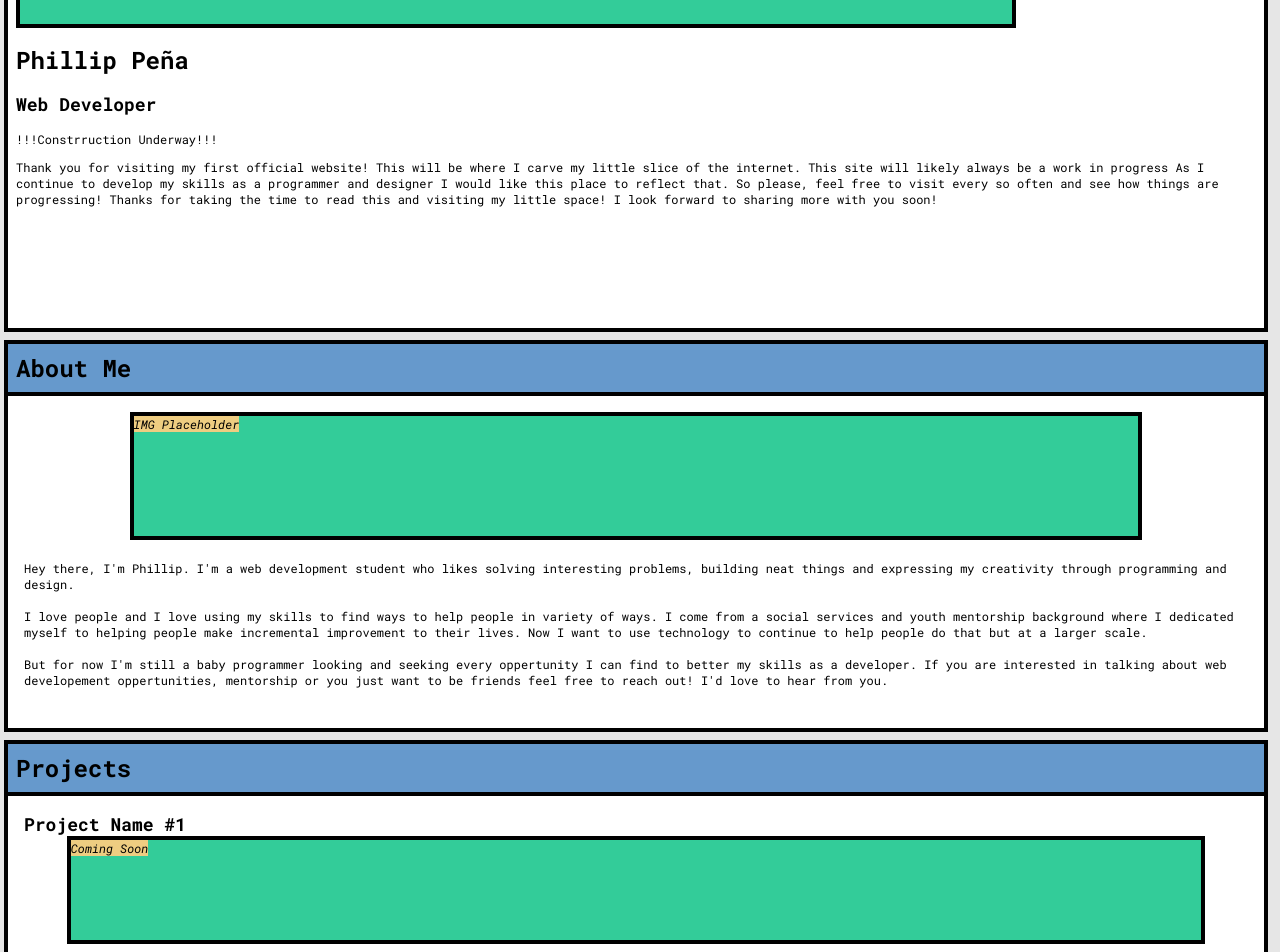
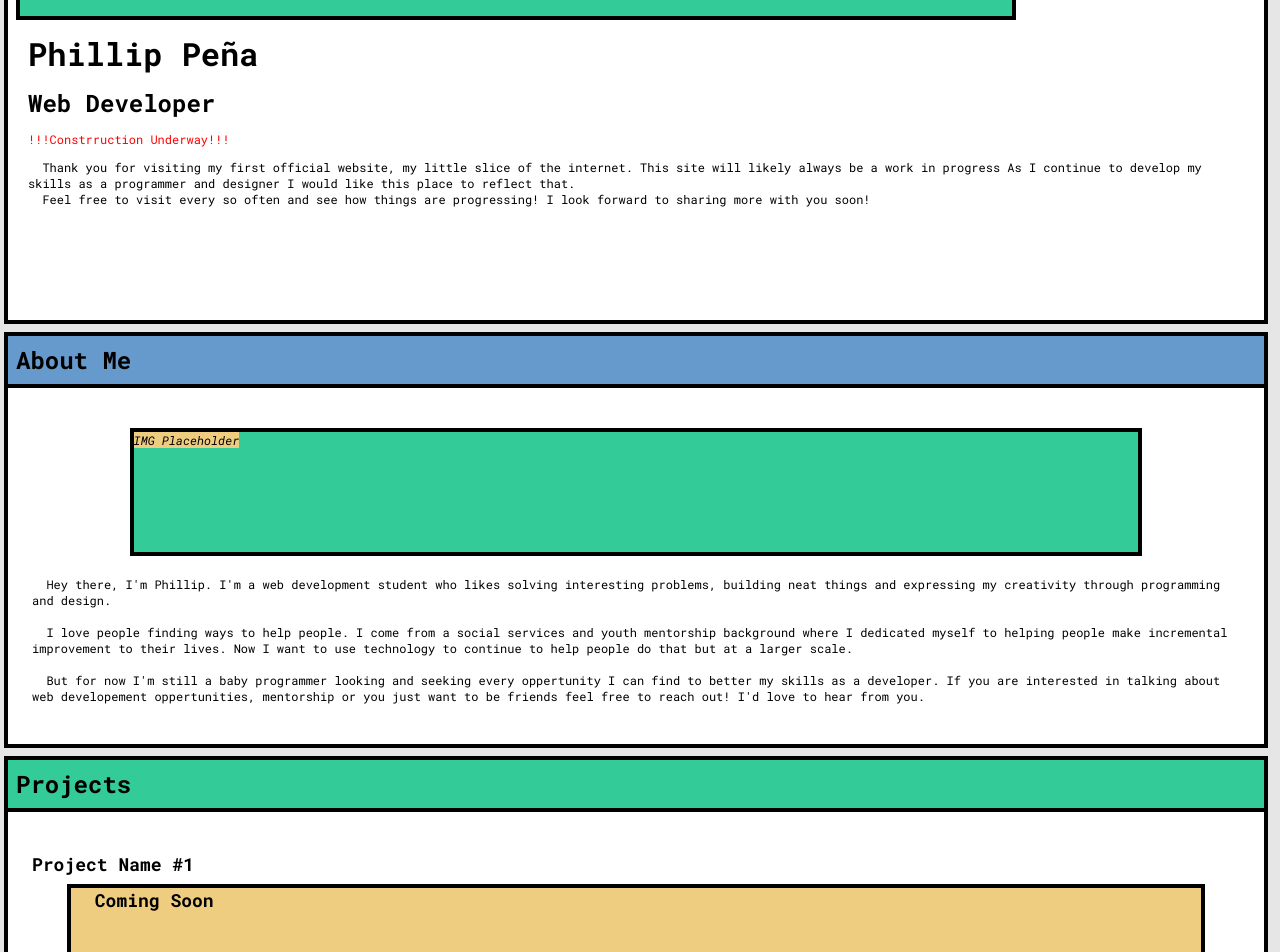
Before and after one commit to srqphil/srqphil.github.io, a plain HTML site: page index.html in a window 1280 px wide. Shown: the part 300-1252 px from the top of the page. Drawn offline with Linux system fonts and the light colour scheme.

Commit message:
Website update
Made section headers sticky and aligned to nav menu

Formatted text to be more readable

```diff
--- a/index.html
+++ b/index.html
@@ -25,46 +25,44 @@
     <main>
         <div id="homeCard">
             <div id="homeIMG"><i>IMG Placeholder</i></div>
-            <h1>Phillip Peña</h1>
-            <h2>Web Developer</h2>
+            <h1 id="name">Phillip Peña</h1>
+            <h2 id="title">Web Developer</h2>
             <p id="construction">!!!Constrruction Underway!!!</p>
             <p>
-                Thank you for visiting my first official website! This will be where I
-                carve my little slice of the internet. This site will likely always be a work in progress
+                &nbsp Thank you for visiting my first official website, my little slice of the internet. This site will likely always be a work in progress
                 As I continue to develop my skills as a programmer and designer I would like this place to reflect that.
-                So please, feel free to visit every so often and see how things are progressing! Thanks for taking the time
-                to read this and visiting my little space! I look forward to sharing more with you soon!
+                <br> &nbsp Feel free to visit every so often and see how things are progressing! I look forward to sharing more with you soon!
             </p>
         </div>
 
-        <div class="card">
         <div id="about" class="titleBox">
             <h1>About Me</h1>
         </div>
+        <div class="card">
             <div id="aboutIMG"><i>IMG Placeholder</i></div>
-            <p>Hey there, I'm Phillip. I'm a web development student who likes solving interesting
+            <p> &nbsp Hey there, I'm Phillip. I'm a web development student who likes solving interesting
                 problems, building neat things and expressing my creativity through programming and design.
                 <br><br>
 
-                I love people and I love using my skills to find ways to help people in variety of ways. I come
+                &nbsp I love people finding ways to help people. I come
                 from a social services and youth mentorship background where I dedicated myself to helping people
                 make incremental improvement to their lives. Now I want to use technology to continue to help people
                 do that but at a larger scale. <br><br>
 
-                But for now I'm still a baby programmer looking and seeking every oppertunity I can find to better my
+                &nbsp But for now I'm still a baby programmer looking and seeking every oppertunity I can find to better my
                 skills as a developer. If you are interested in talking about web developement oppertunities, mentorship
                 or you just want to be friends feel free to reach out! I'd love to hear from you.
                 </p>
         </div>
 
-        <div class="card">
         <div id="projects" class="titleBox">
             <h1>Projects</h1>
         </div>
+        <div class="card">
             <h2>Project Name #1</h2>
             <div class="projectCard">
                 <div class="projectIMG">
-                    <i>Coming Soon</i>
+                    <h2>Coming Soon</h2>
                 </div>
                 <div class="projectLinks">
                     <a>Git Hub Link</a>
@@ -74,7 +72,7 @@
             <h2>Project Name #2</h2>
             <div class="projectCard">
                 <div class="projectIMG">
-                    <i>Coming Soon</i>
+                    <h2>Coming Soon</h2>
                 </div>
                 <div class="projectLinks">
                     <a>Git Hub Link</a>
@@ -83,10 +81,12 @@
             </div>
         </div>
 
-        <div class="card">
         <div id="connected" class="titleBox">
             <h1>Stay Connected</h1>
         </div>
+        <div class="card">
+            <h2>Hire Me!</h2>
+            <div id="resume"><a href="resume.html">Resume</a></div>
             <h2>Email Me</h2>
             <a id="email" href="mailto:ppena941@gmail.com">ppena941@gmail.com</a>
             <h2> Follow Me On..</h2>
@@ -97,8 +97,6 @@
                 <a href="https://twitter.com/PhillipPena"><img src="images/svg/twitter_round_bw.svg" alt="Round Twitter Icon" height="36px" width="36px"></a>
                 <a href="https://www.instagram.com/phillip_pena/"><img src="images/svg/instagram_round_bw.svg" alt="Round Instagram Icon" height="36px" width="36px"></a>
             </ul>
-            <h2>Hire Me!</h2>
-            <div id="resume"><a href="resume.html">Resume</a></div>
         </div>
     </main>
     <footer>
--- a/phillipstyle.scss
+++ b/phillipstyle.scss
@@ -7,13 +7,14 @@ body, html {
 
   nav {
     position: fixed;
-    right: 24px;
-    top: 16px;
+    right: 20px;
+    top: 4px;
+    z-index: 1;
 
     #myLinks {
         position: fixed;
         right: 0px;
-        top: 50px;
+        top: 40px;
         display: none;
         flex-direction: column;
         background-color: white;
@@ -41,22 +42,30 @@ body, html {
     }
   }
 
-
-  .card {
-      background-color: white;
-      border: solid 4px black;
-      margin: 8px 12px 8px 4px;
-      padding-bottom: 40px;
-
 .titleBox {
     border-bottom: black solid 4px;
     background-color: #6699cc;
-        margin-bottom: 16px;
+    border: solid 4px black;
+    margin: 8px 12px 0px 4px;
+    position: sticky;
+    top: 0;
 
     h1 {
         margin: 0;
         padding: 8px;
     }
+}
+
+.card {
+    background-color: white;
+    border: solid 4px black;
+    border-top: none;
+    margin: 0px 12px 8px 4px;
+    padding: 40px 0px;
+
+    a,p,h2 {
+        margin: auto;
+        padding: 0px 24px;
     }
 }
 
@@ -66,8 +75,24 @@ body, html {
         padding: 8px;
         background-color: white;
         border: solid 4px black;
-        margin: 8px 12px 8px 4px;
+        margin: 0px 12px 8px 4px;
         min-height: 600px;
+
+        #name {
+            font-size: 32px;
+            margin: 12px 0px;
+        }
+
+        #title {
+            font-size: 24px;
+            margin: 8px 0px;
+        }
+
+        h1, h2, p {
+            padding: 0px 48px 0px 12px;
+        }
+
+        #construction {color:red;}
     }
 
   #homeIMG
@@ -77,6 +102,8 @@ body, html {
     min-height: 300px;
     background-color: #33cc99;
   }
+
+  #about {background-color: #6699cc}
 
   #aboutIMG
   {
@@ -88,25 +115,21 @@ body, html {
     margin-bottom: 20px;
   }
 
-  .card {
-    a,p,h2 {
-        margin: auto;
-        padding: 0px 16px;
-    }
-  }
+  #projects {background-color:#33cc99}
 
   .projectIMG {
-      background-color: #33cc99;
+      background-color: #eecd81;
       border: black solid 4px;
       width: 90%;
       margin: auto;
       height: 100px;
+      margin-top: 8px;
   }
 
   .projectLinks {
         display: flex;
         margin: 12px;
-        padding-bottom: 36px;
+        padding-bottom: 12px;
     }
 
   .projectLinks > a {
@@ -116,16 +139,17 @@ body, html {
       margin: auto;
   }
 
+  #connected {background-color: #d65c5c;}
+
 #email {
     display: block;
-    margin: 12px 0px;
+    margin: 12px 0px 100px 0px;
     font-size: 16px;
 }
 
 #socialLinks {
     display: flex;
-    padding: 0;
-    margin: 8px;
+    padding: 0px 0px 24px 0px;
 
     a {
         display: block;
@@ -134,7 +158,7 @@ body, html {
 }
 
 #resume {
-    margin: 32px 16px;
+    margin: 32px 16px 100px 16px;
 
     a {
         border: black 4px solid;
@@ -145,6 +169,6 @@ body, html {
     }
 }
 
-footer {min-height: 200px;}
+footer {min-height: 300px;}
 
 footer > p {text-align: center;}
```
Also changed, not shown: phillipstyle.css, 1 other file. Lines whose indentation alone changed are shown as unchanged.
